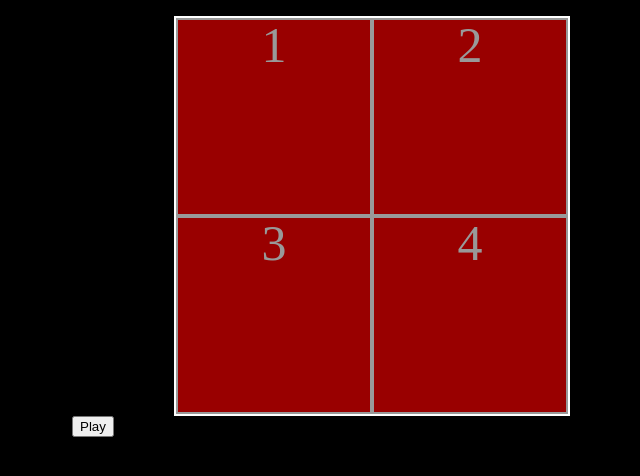
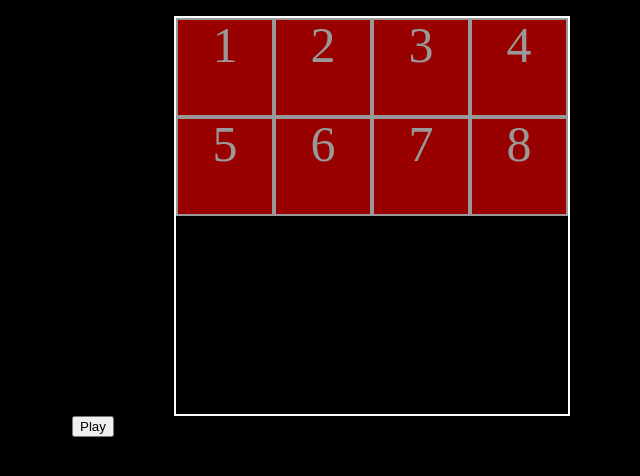
Before and after one commit to jwlh/WDI_PROJECT_1, a PHP site: page / in a window 1280 px wide. Shown: the top 476 px of the page, without its empty margins (268-908 px from the left). Run offline with PHP 8.4, Linux system fonts and the light colour scheme; some libraries are stand-ins or nearby versions.

Commit message:
got light playback to work

```diff
--- a/css/style.css
+++ b/css/style.css
@@ -25,16 +25,16 @@ li {
   color: white;
   float: left;
   font-size: 50px;
-  height: 50%;
+  height: 25%;
   list-style-type: none;
   text-align: center;
-  width: 50%;
+  width: 25%;
   opacity: 0.6;
   background-color: red;
 }
 
 .activated {
-  animation: blinker 0.3s linear;
+  opacity: 1;
 }
 
 @keyframes blinker {
--- a/index.html
+++ b/index.html
@@ -16,6 +16,10 @@
         <li id = "2">2</li>
         <li id = "3">3</li>
         <li id = "4">4</li>
+        <li id = "5">5</li>
+        <li id = "6">6</li>
+        <li id = "7">7</li>
+        <li id = "8">8</li>
       </ul>
       <button id = "play">Play</button>
     </main>
--- a/js/app.js
+++ b/js/app.js
@@ -1,8 +1,18 @@
+
+
+
 $(() => {
-  let chosenLi;
+
   let playedArray = [];
-  let ansArray = [];
+  const ansArray = [];
   let numberOfButtons = 3;
+
+  //function to start game
+
+  function startGame() {
+    createAnsArray();
+    playAnswer();
+  }
   //get array of LIs from DOM and add their ID's to an array
   const $lisArray = $('li').map(function () {
     return this.id;
@@ -13,11 +23,8 @@ $(() => {
     //added audio to each li click event
     new Audio(`./Roland_TB-303/${e.target.id}.mp3`).play();
     // change colour when clicked for short time
-    $(e.target).animate({opacity: '1'}, {
-      duration: 5,
-      complete: function(){
-        $(`#${chosenLi}`).animate({opacity: '0.6'},50);
-      }
+    $(e.target).animate({opacity: '1'}, 400, function() {
+      $(e.target).animate({opacity: '0.6'}, 150);
     });
 
     //added function to push each Li's ID into array when clicked
@@ -39,26 +46,25 @@ $(() => {
 
   //function to play the sequence from the ansArray
   function playAnswer(){
-    createAnsArray();
 
-    for (let i=0; i<ansArray.length; i++) {
+    let counter = 0;
+    const interval = setInterval(function() {
+      if (counter === ansArray.length) {
 
-      setTimeout(function(){
-        chosenLi = ansArray[i];
-        $(`#${chosenLi}`).animate({opacity: '1'}, {
-          duration: 50,
-          complete: function(){
-            $(`#${chosenLi}`).animate({opacity: '0.6'},50);
-          }
-        });
-      });
+        clearInterval(interval);
+      }
+      console.log(ansArray[counter]);
+      $(`#${ansArray[counter]}`).animate({opacity: '1'});
 
-    }
+      setTimeout(function() {
+        $(`#${ansArray[counter]}`).animate({opacity: '0.6'});
+        counter++;
+      },600);
+    }, 1000);
   }
 
 
-
-
+  //function to check user answer
   function checkAnswer() {
     if (ansArray.toString() === playedArray.toString()){
       console.log('correct');
@@ -66,13 +72,14 @@ $(() => {
       playedArray = [];
       ansArray.push($lisArray[Math.floor(Math.random()*$lisArray.length)]);
       console.log(ansArray);
+      playAnswer();
 
     } else {
       console.log('incorrect');
     }
   }
   //clicking on play button event
-  $('#play').on('click', playAnswer);
+  $('#play').on('click', startGame);
 
 
 
@@ -101,3 +108,19 @@ $(() => {
 
 //1. volume slider to look like mixing deck slider to adjust sound volume of alerts
 //2. difficluty selector to look like mixing nob.  difficluty selector adjusts speed which the computer plays through the sequence of buttons harder = quicker
+
+
+
+// const liArray = [];
+// let counter = 0;
+// setInterval(function() {
+//   liArray[counter].addClass('light');
+//   setTimeout(function() {
+//     liArray[counter].removeClass('light');
+//     counter++;
+//   }, 600);
+//
+//   if (counter === liArray.length) {
+//     clearInterval();
+//   }
+// }, 1000);
```
